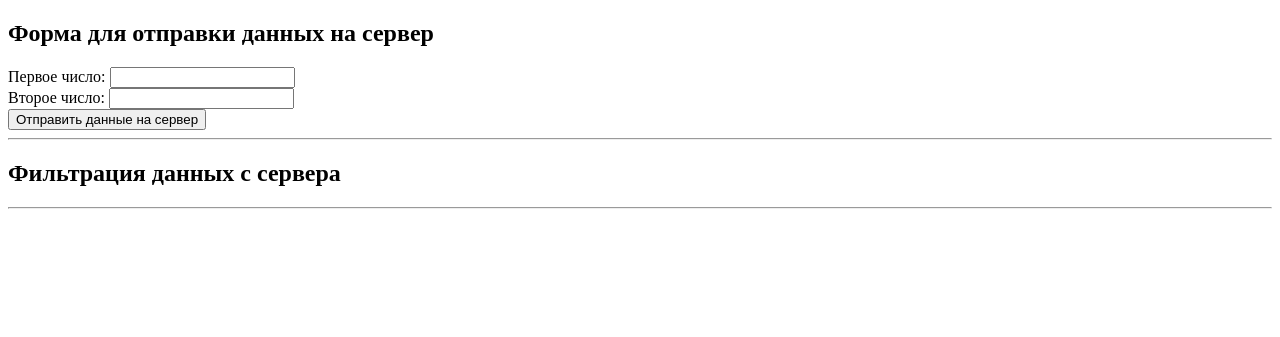
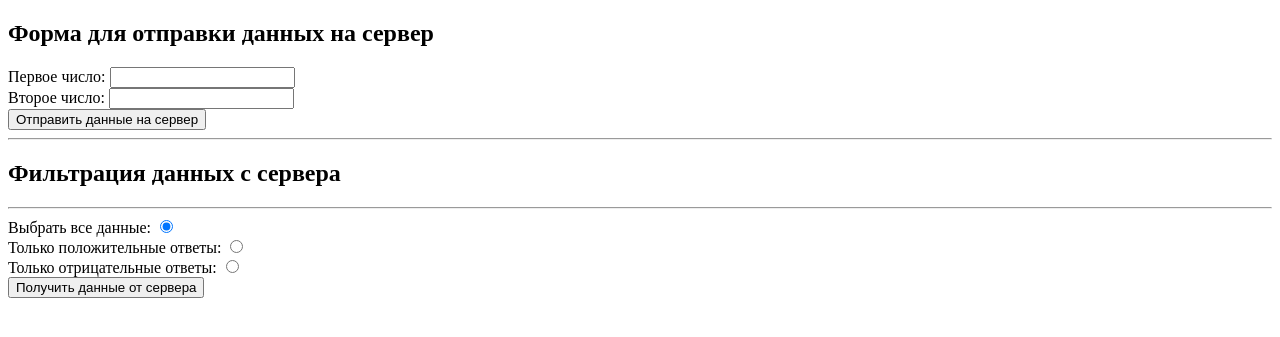
Before and after one commit to NickolaySergeevich/ProjectsPython_WEB_CF, a Django app: page /calculator_three/ in a window 1280 px wide. Shown: the part 82-419 px from the top of the page. Run offline with Django 5.2, Linux system fonts and the light colour scheme.

Commit message:
Сделал форму

```diff
--- a/templates/calculator_three/index_page.html
+++ b/templates/calculator_three/index_page.html
@@ -8,7 +8,7 @@
 {% block main %}
   <section>
     <h2>Форма для отправки данных на сервер</h2>
-    <form action="/calculcator_three/" method="post">
+    <form action="/calculator_three/" method="post">
       {% csrf_token %}
 
       <label for="number_one">Первое число:</label>
@@ -24,5 +24,17 @@
   <section>
     <h2>Фильтрация данных с сервера</h2>
     <hr />
+    <form action="/calculator_three/" method="get">
+      <label for="select_all">Выбрать все данные:</label>
+      <input type="radio" name="select_data" value="select_all" checked />
+      <br />
+      <label for="select_positive">Только положительные ответы:</label>
+      <input type="radio" name="select_data" value="select_positive" />
+      <br />
+      <label for="select_negative">Только отрицательные ответы:</label>
+      <input type="radio" name="select_data" value="select_negative" />
+      <br />
+      <button type="submit">Получить данные от сервера</button>
+    </form>
   </section>
 {% endblock %}
```
Also changed, not shown: 1 other file.
